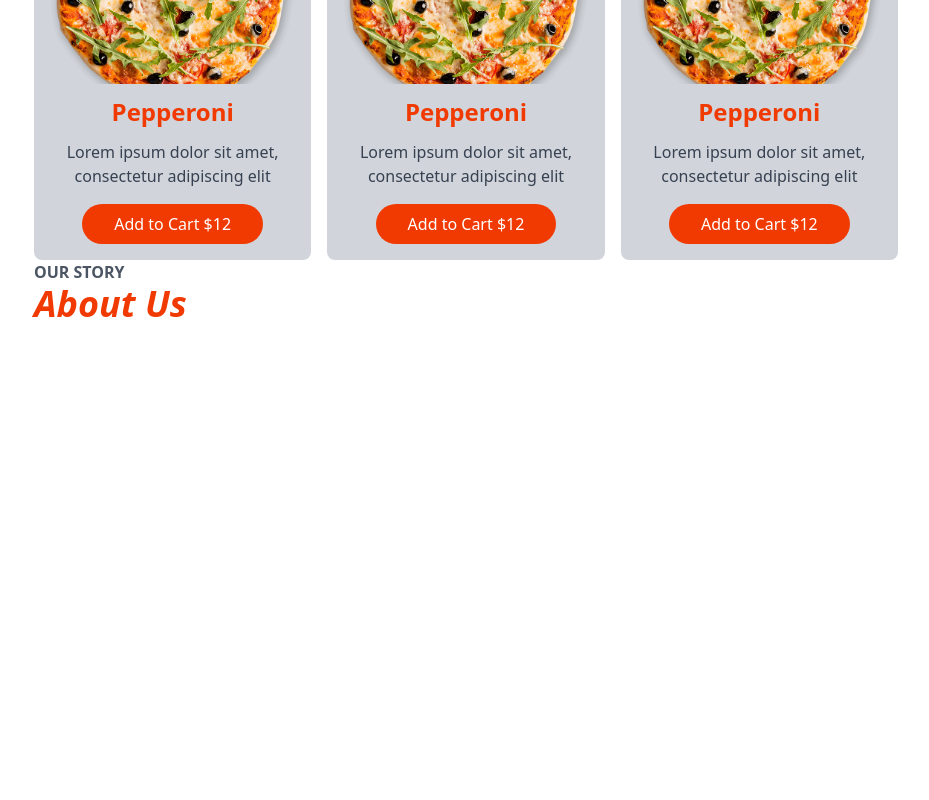
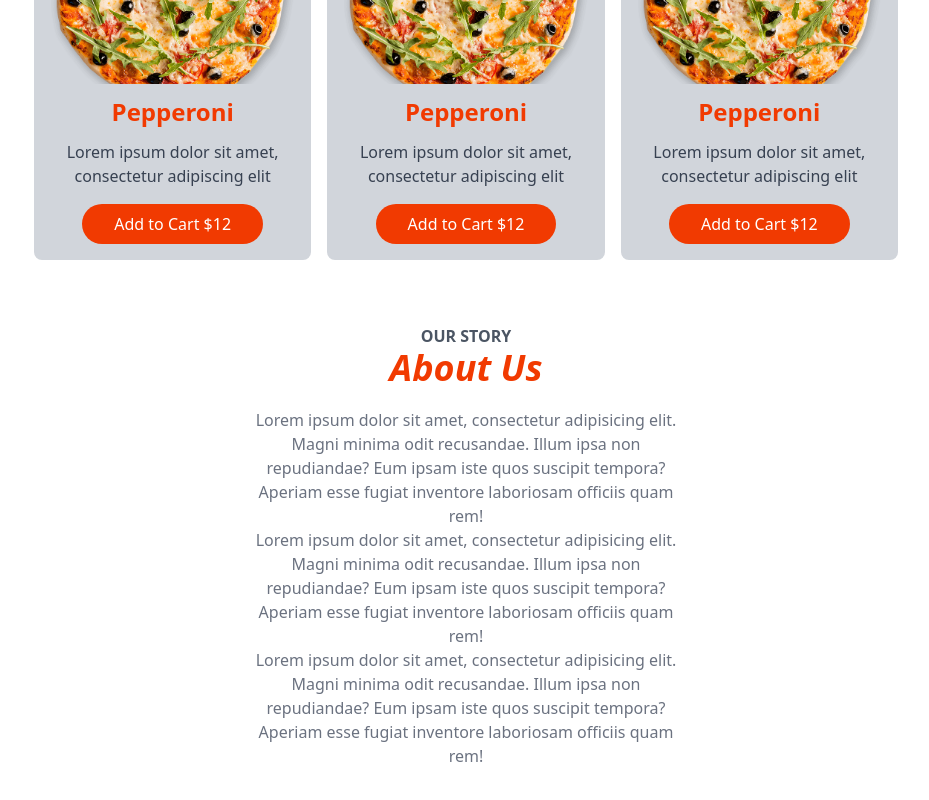
Before and after one commit to rialparmar1777/food-ordering-app, a Next.js app: page / in a window 1280 px wide. Shown: the part 1020-1820 px from the top of the page, without its empty margins (174-1103 px from the left). Before the commit the page ends 1360 px from the top, so only its background shows below. Built offline with nearby package versions, Linux system fonts and the light colour scheme.

Commit message:
About us section on the main page

```diff
--- a/src/app/page.js
+++ b/src/app/page.js
@@ -11,11 +11,23 @@ export default function Home() {
     <Header />
     <Hero />
     <HomeMenu />
-    <section>
+    <section className="text-center my-16">
       <SectionHeaders
       subHeader={'Our Story'}
       mainHeader={'About Us'}
       />
+      <div className="text-gray-500 max-w-md mx-auto mt-5 flex-col gap-4">
+      <p>
+      Lorem ipsum dolor sit amet, consectetur adipisicing elit. Magni minima odit recusandae. Illum ipsa non repudiandae? Eum ipsam iste quos suscipit tempora? Aperiam esse fugiat inventore laboriosam officiis quam rem!
+      </p>
+      <p>
+      Lorem ipsum dolor sit amet, consectetur adipisicing elit. Magni minima odit recusandae. Illum ipsa non repudiandae? Eum ipsam iste quos suscipit tempora? Aperiam esse fugiat inventore laboriosam officiis quam rem!
+      </p>
+      <p>
+      Lorem ipsum dolor sit amet, consectetur adipisicing elit. Magni minima odit recusandae. Illum ipsa non repudiandae? Eum ipsam iste quos suscipit tempora? Aperiam esse fugiat inventore laboriosam officiis quam rem!
+      </p>
+      </div>
+
     </section>
     </>
   )
```
